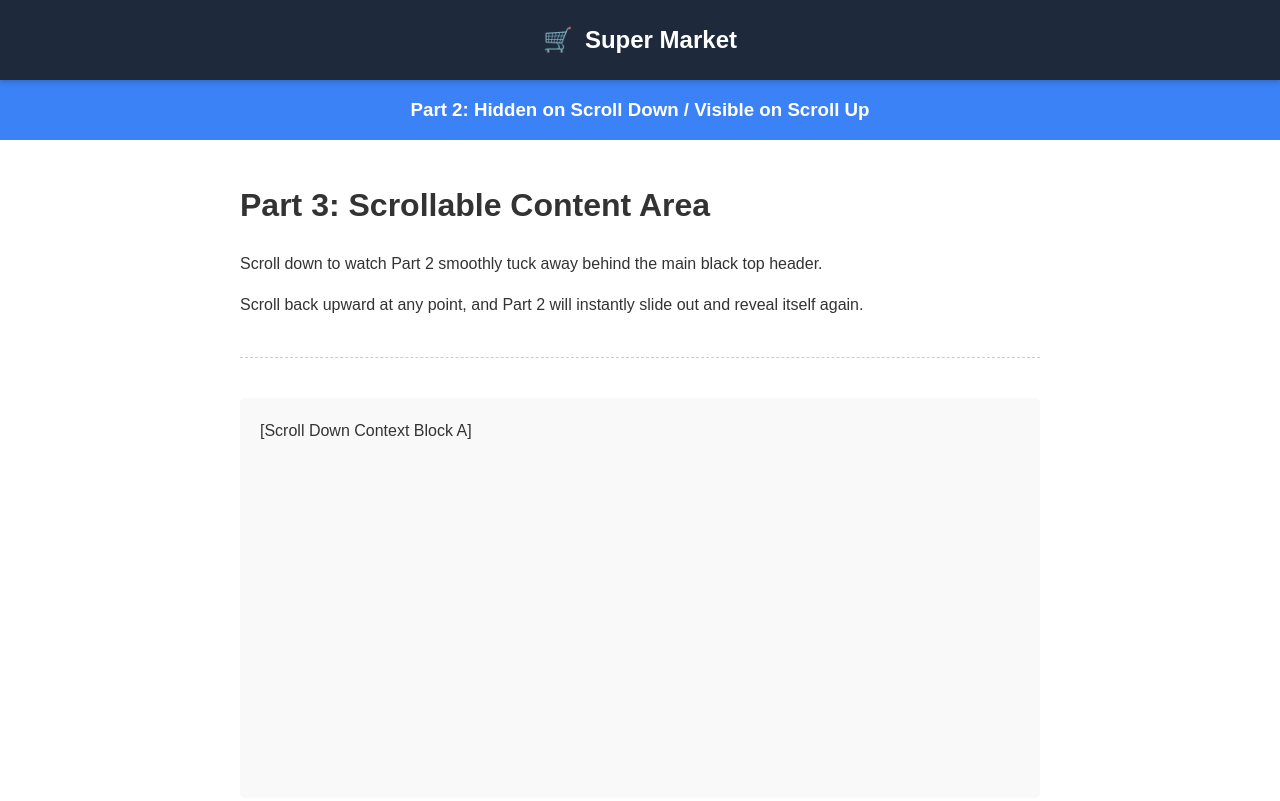
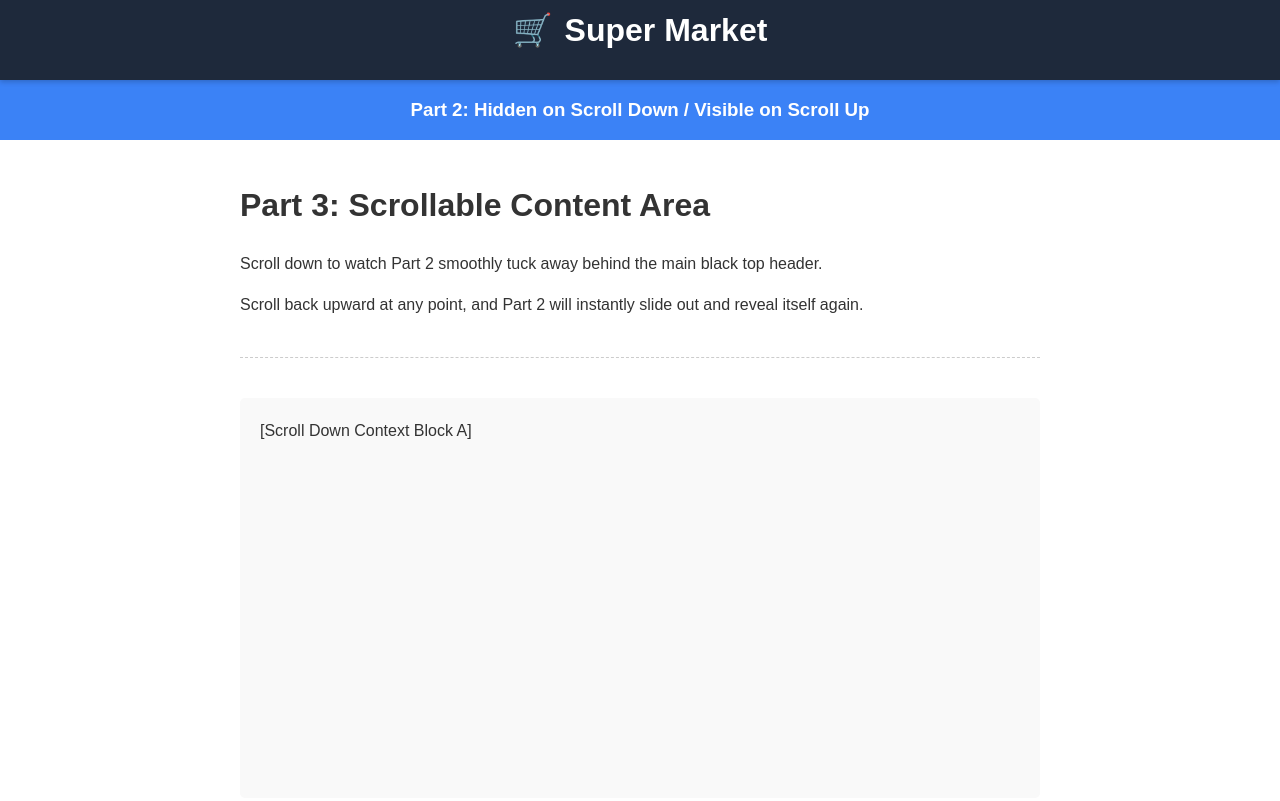
Before and after one commit to karthiksainagubandi7srpt-star/srichaitanyapracticewebsite, a website: page layout.html in a window 1280 px wide. Shown: the top 801 px of the page. Drawn offline with Linux system fonts and the light colour scheme.

Commit message:
Update layout.html

```diff
--- a/layout.html
+++ b/layout.html
@@ -86,7 +86,7 @@
     <!-- PART 1 -->
     <!-- PART 1 -->
     <div class="part-1">
-        <h2><span style="margin-right: 12px;">🛒</span>Super Market</h2>
+        <h1><span style="margin-right: 12px;">🛒</span>Super Market</h1>
     </div>
 
     <!-- PART 2 -->
```
